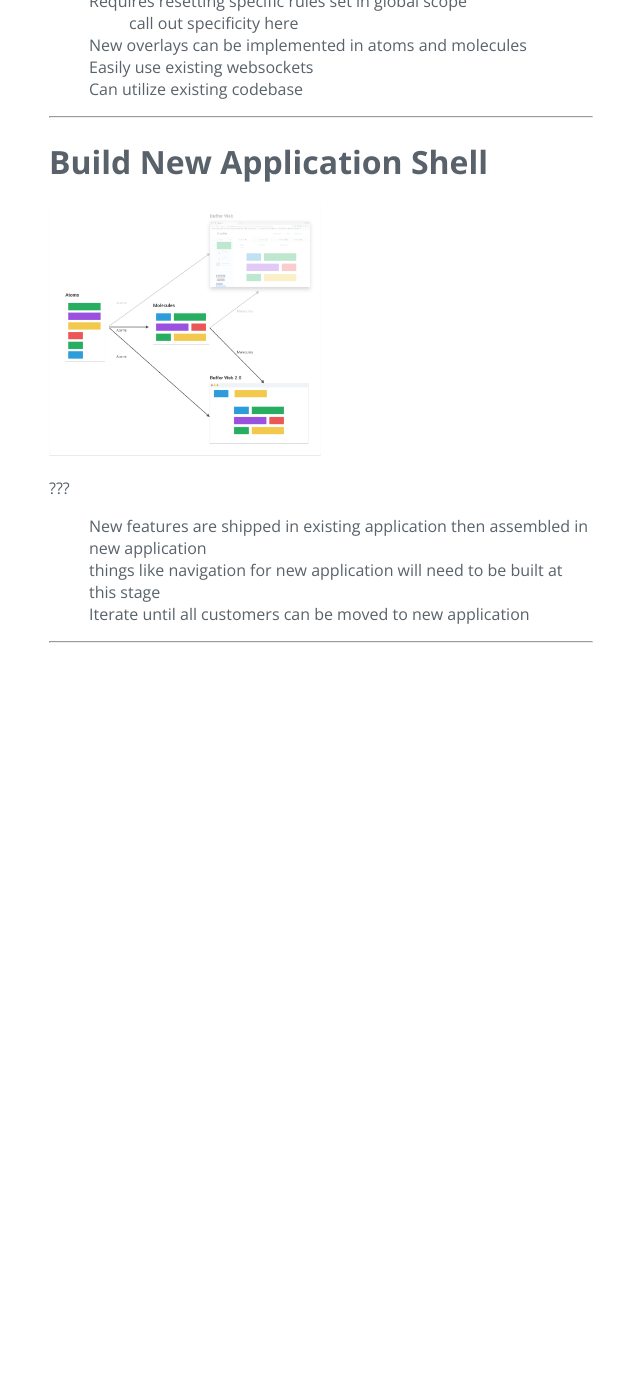
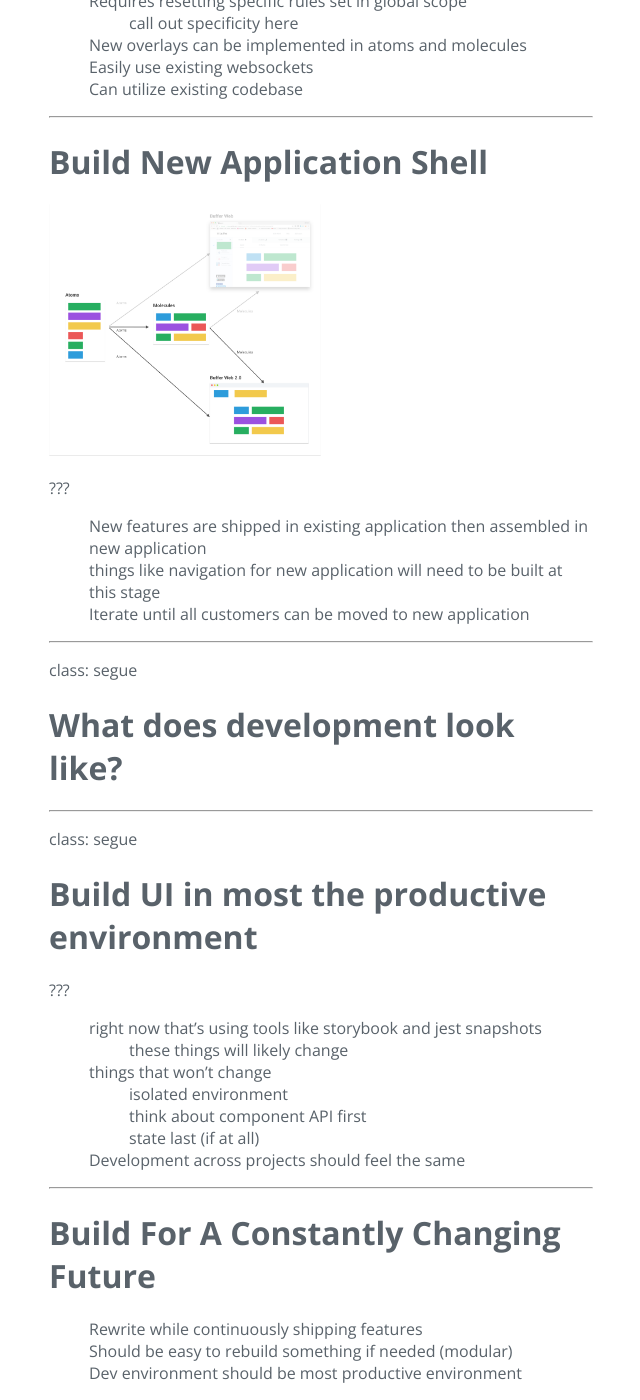
Before and after one commit to bufferapp/buffer-talks, a Jekyll site: the page built from slides/migrating-with-atomic-design-2.md, in a window 1280 px wide and 1400 px high, scrolled down 4466 px. Shown: the whole window, without its empty margins (319-959 px from the left). Built offline with Jekyll 4.4.1, drawn with Linux system fonts in a browser that asks for light colours; our own code applies the rules of GitHub Pages for plain Markdown files; before the commit the page ends 5117 px from its top, so only the background shows below that.

Commit message:
first cut at slides

```diff
--- a/slides/migrating-with-atomic-design-2.md
+++ b/slides/migrating-with-atomic-design-2.md
@@ -228,3 +228,31 @@ class: segue
 - Iterate until all customers can be moved to new application
 
 ---
+
+class: segue
+
+# What does development look like?
+
+---
+
+class: segue
+
+# Build UI in most the productive environment
+
+???
+
+- right now that's using tools like storybook and jest snapshots
+  - these things will likely change
+- things that won't change
+  - isolated environment
+  - think about component API first
+  - state last (if at all)
+- Development across projects should feel the same
+
+---
+
+# Build For A Constantly Changing Future
+
+- Rewrite while continuously shipping features
+- Should be easy to rebuild something if needed (modular)
+- Dev environment should be most productive environment
```
